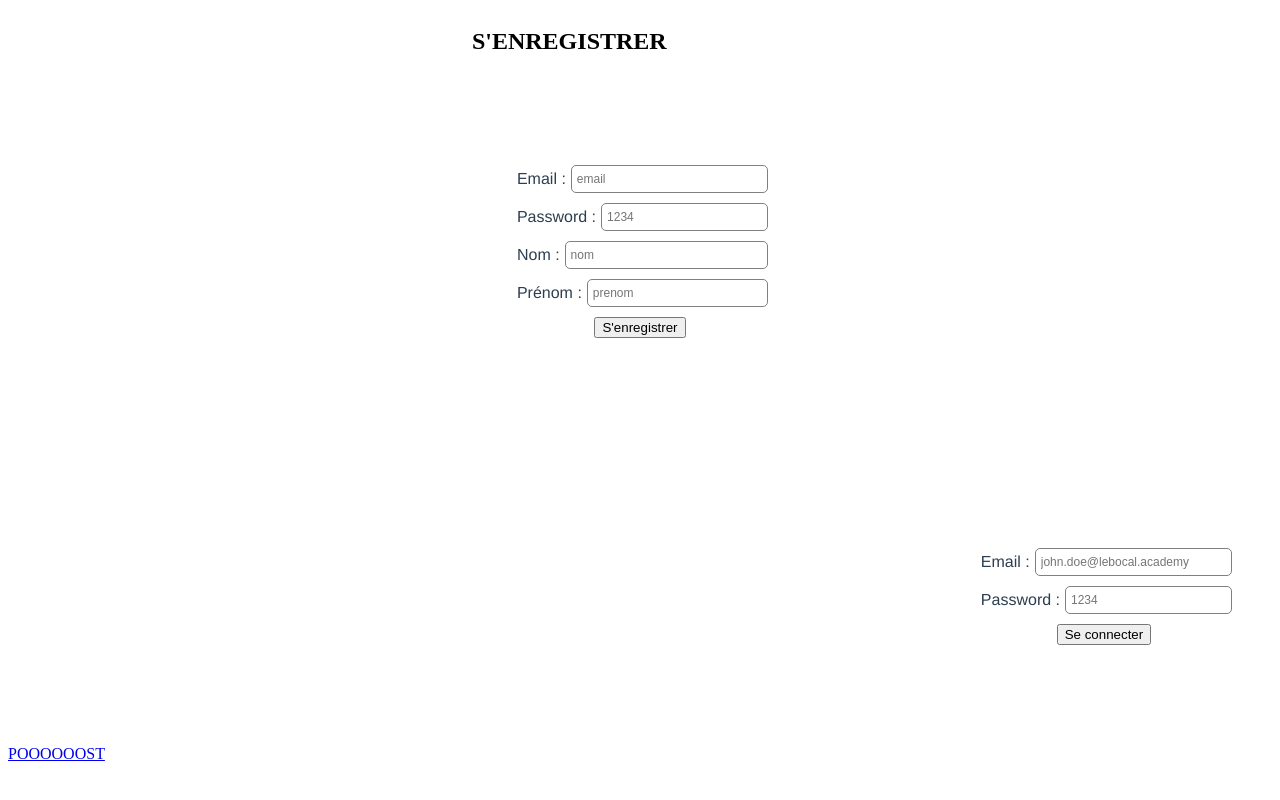
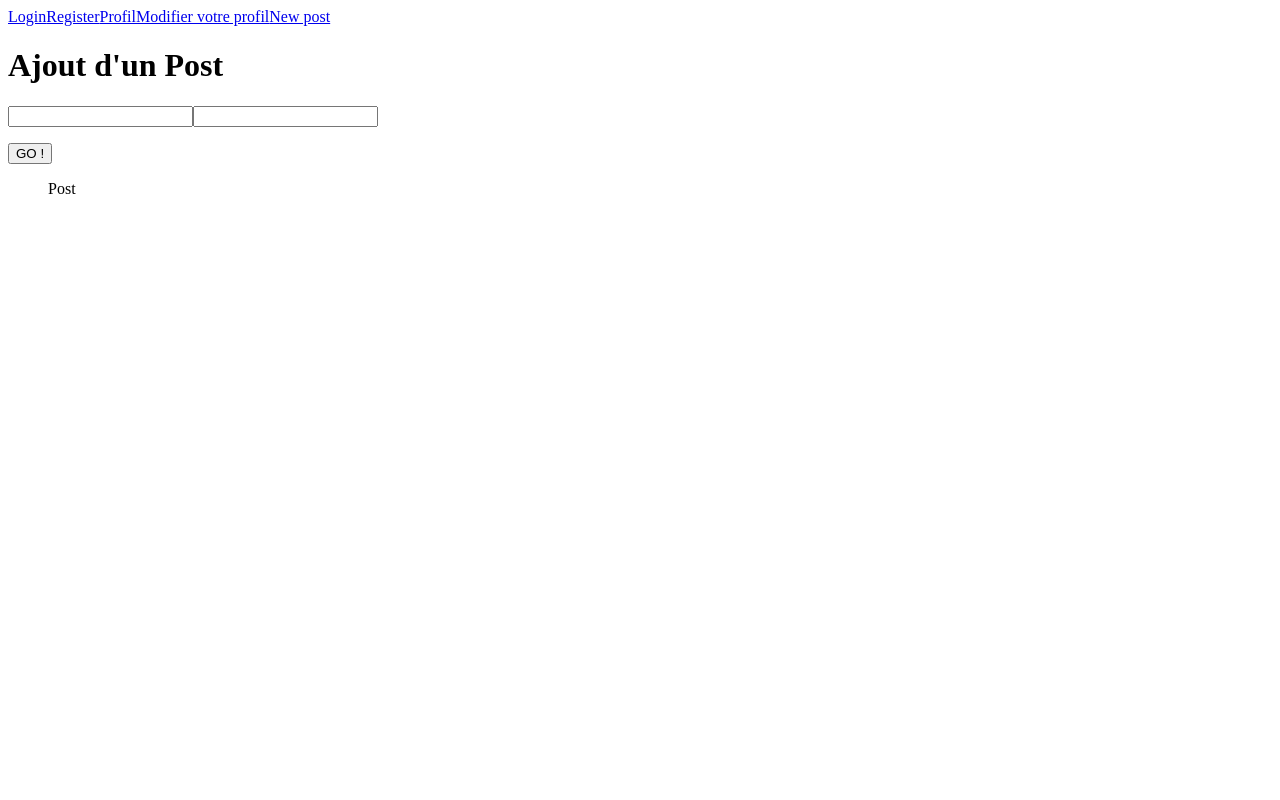
Before and after one commit to nsaya90/ysis, a Vue app: page /Newpost in a window 1280 px wide. Built offline with nearby package versions, Linux system fonts and the light colour scheme.

Commit message:
mise a jour du code avec indication et authentification grâce au token

```diff
--- a/src/App.vue
+++ b/src/App.vue
@@ -1,29 +1,14 @@
 <template>
-  <Register />
-  <Login />
 
-  <router-link to="/NewPost.vue">POOOOOOST</router-link>
+<!-- Ici il faudrait faire un header avec toute les router-link -->
+    <router-link to="/Login">Login</router-link>
+    <router-link to="/Register">Register</router-link>
+    <router-link to="/Profil">Profil</router-link>
+    <router-link to="/Modify">Modifier votre profil</router-link>
+    <router-link to="/NewPost">New post</router-link>
 
-
+    <router-view />
 </template>
 
-<script>
-//  enregistrer
-
-import Register from "./components/Register.vue";
-import Login from "./components/Login.vue";
-
-export default {
-  //   data(){
-  // return{
-
-  // }
-
-  //   },
-
-  components: {
-    Register,
-    Login,
-  },
-};
-</script>
+<style>
+</style>
--- a/src/components/Login.vue
+++ /dev/null
@@ -1,155 +0,0 @@
-<template>
-  <div id="mainContainer">
-    <!-- Formulaire de connexion -->
-    <form @submit.prevent="login">
-      <div class="input-container">
-        <label for="emailInput">Email : </label>
-        <input
-          type="email"
-          id="emailInput"
-          v-model="email"
-          placeholder="john.doe@lebocal.academy"
-          required
-        />
-      </div>
-
-      <div class="input-container">
-        <label for="passwordInput">Password : </label>
-        <input
-          type="password"
-          id="passwordInput"
-          v-model="password"
-          placeholder="1234"
-          required
-        />
-      </div>
-
-      <input class="login-button" type="submit" value="Se connecter" />
-    </form>
-
-    <p v-if="result === true" class="success">
-      Connexion réussie
-      <br />
-      Token: {{ token }}
-    </p>
-    <p v-else-if="result === false" class="error">Connexion échouée</p>
-  </div>
-</template>
-
-<script>
-
-// function buildAuthorizationHeader() {
-//   const token = localStorage.getItem('token');
-//   if (!token) return '';
-//   return `Bearer ${token}`;
-// }
-
-export default {
-  data() {
-    return {
-      email: "",
-      password: "",
-      result: null,
-      token: "",
-    };
-  },
-
-  methods: {
-    async login() {
-      const options = {
-        method: "POST",
-        headers: {
-          "Content-Type": "application/json",
-        },
-        body: JSON.stringify({
-          email: this.email,
-          password: this.password,
-        }),
-      };
-
-      const response = await fetch(
-        "https://social-network-api.osc-fr1.scalingo.io/ysis/login",
-        options
-      );
-
-      const data = await response.json();
-
-      this.result = data.success;
-      if (data.success === true) {
-        this.token = data.token;
-
-        localStorage["token"] = data.token;
-
-        // let key = localStorage["token"]
-
-      }
-    },
-  },
-};
-</script>
-
-
-
-<style>
-#mainContainer {
-  display: flex;
-  justify-content: flex-end;
-  font-family: Avenir, Helvetica, Arial, sans-serif;
-  text-align: center;
-  color: #2c3e50;
-  margin: 100px 30px;
-}
-
-.input-container {
-  margin: 10px;
-  display: flex;
-  flex-direction: row;
-}
-
-.input-container label {
-  padding: 5px;
-}
-
-.input-container input {
-  border: 1px solid grey;
-  padding: 5px;
-  font-size: 12px;
-  border-radius: 5px;
-  flex-grow: 1;
-}
-
-.login-button .register-button {
-  margin: 20px;
-  padding: 10px;
-  background-color: grey;
-  color: white;
-  border: 0px;
-  border-radius: 5px;
-  font-size: 15px;
-}
-
-.login-button:hover {
-  cursor: pointer;
-}
-
-.success {
-  margin-top: 20px;
-  padding: 10px;
-  background-color: #2c962c;
-  color: white;
-}
-
-.error {
-  margin-top: 20px;
-  padding: 10px;
-  background-color: #b42f26;
-  color: white;
-}
-
-.wrapper {
-  display: flex;
-
-  justify-content: center;
-  align-content: center;
-}
-</style>
--- a/src/router/index.js
+++ b/src/router/index.js
@@ -2,6 +2,8 @@ import { createRouter, createWebHistory } from "vue-router";
 import Profil from "@/views/Profil.vue";
 import Modify from "@/views/Modify.vue";
 import NewPost from "@/views/NewPost.vue";
+import Login from "@/views/Login.vue";
+import Register from "@/views/Register.vue";
 
 const routes = [
   {
@@ -15,9 +17,19 @@ const routes = [
     component: Modify,
   },
   {
-    path: "/NewPost",
-    name: "NewPost",
+    path: "/Newpost",
+    name: "newpost",
     component: NewPost,
+  },
+  {
+    path: "/Login",
+    name: "login",
+    component: Login,
+  },
+  {
+    path: "/Register",
+    name: "register",
+    component: Register,
   },
 ];
 
--- /dev/null
+++ b/src/views/Login.vue
@@ -0,0 +1,86 @@
+<template>
+    <div id="mainContainer">
+        <!-- Formulaire de connexion -->
+        <form @submit.prevent="login">
+            <div class="input-container">
+                <label for="emailInput">Email : </label>
+                <input
+                    type="email"
+                    v-model="email"
+                    placeholder="votre mail"
+                    required
+                />
+            </div>
+
+            <div class="input-container">
+                <label for="passwordInput">Password : </label>
+                <input
+                    type="password"
+                    v-model="password"
+                    placeholder="votre mot de password"
+                    required
+                />
+            </div>
+
+            <input class="login-button" type="submit" value="Se connecter" />
+        </form>
+
+        <p v-if="result === true" class="success">
+            Connexion réussie
+            <br />
+            Token: {{ token }}
+        </p>
+        <p v-else-if="result === false" class="error">Connexion échouée</p>
+    </div>
+</template>
+
+<script>
+
+
+export default {
+    data() {
+        return {
+            email: "",
+            password: "",
+            result: null,
+            token: "",
+        };
+    },
+
+    methods: {
+        async login() {
+            const options = {
+                method: "POST",
+                headers: {
+                    "Content-Type": "application/json",
+                },
+                body: JSON.stringify({
+                    email: this.email,
+                    password: this.password,
+                }),
+            };
+
+            const response = await fetch(
+                "https://social-network-api.osc-fr1.scalingo.io/ysis/login",
+                options
+            );
+
+            const data = await response.json();
+
+            this.result = data.success;
+            if (data.success === true) {
+                this.token = data.token;
+
+                // On récupère le token et l'insère dans un localStorage
+                localStorage["token"] = data.token;
+
+                // let key = localStorage["token"]
+            }
+        },
+    },
+};
+</script>
+
+<style>
+
+</style>
--- a/src/views/NewPost.vue
+++ b/src/views/NewPost.vue
@@ -1,3 +1,7 @@
+<!-- !!!!! A faire => Il faut ranger les post du plus récent au plus ancien -->
+
+
+
 <template>
     <h1>Ajout d'un Post</h1>
 
@@ -8,36 +12,35 @@
 
     <button @click="add">GO !</button>
 
-  <div class="box_todo">
+    <div class="box_post">
         <ul>
-      <label for="Todo">Tâche à faire</label>
+            <label for="Todo">Post</label>
             <li v-for="elem in list" :key="elem.description">
                 {{ elem.title }}
                 {{ elem.description }}
-        <input type="button" value="Commencer" @click="commencer" />
+
+                <input type="button" value="LIKE" @click="commencer" />
             </li>
         </ul>
     </div>
 </template>
 
 <script>
+// Je récupère le token dans le localStorage
+// poour pouvoir plus bas l'utiliser lors de login
+// pour remplire la condition du Authorization: `Bearer ${token}`
 const token = localStorage.getItem("token");
-
-// function buildAuthorizationHeader() {
-//   const token = localStorage.getItem("BEARER_TOKEN");
-//   if (!token) return "";
-//   return `Bearer ${token}`;
-// }
 
 export default {
     name: "Post",
     data() {
         return {
             list: [],
+
             inputTask: "",
             info: "",
             infoContent: "",
-      message: "", // => token
+            message: "",
             result: null,
         };
     },
@@ -46,6 +49,14 @@ export default {
         /* -----------------------------------------------------------------------------------------------*/
         /* ------------------------------------METHODES DE L'API => POST ---------------------------------*/
         /* -----------------------------------------------------------------------------------------------*/
+        taskDescription(e) {
+            this.info = e.target.value;
+        },
+
+        taskDescriptionContent(e) {
+            this.infoContent = e.target.value;
+        },
+
         async add() {
             const options = {
                 method: "POST",
@@ -70,7 +81,19 @@ export default {
             if (data.success === true) {
                 this.message = data.message;
             }
-      // }, => end methods de l'API
+            // ici on créé un objet qui sera nos post
+
+            //  !!!! !!!! A faire ici => mettre un id différent pour chaque post qui sera créé
+            //  il nous permettra de gérer le like dans les posit
+            let post = {
+                title: this.info,
+                content: this.infoContent,
+            };
+            // on récupère notre array qui se nomme list dans notre data
+            // on utilise la fonction concat pour rajouter nos post dans un tableau
+            // Pour pouvoir ensuite les afficher dans note template
+            this.list = this.list.concat(post);
+
         },
 
         /* -----------------------------------------------------------------------------------------------*/
@@ -129,27 +152,6 @@ export default {
         },
     },
 
-  /* -----------------------------------------------------------------------------------------*/
-  /* ------------------------------------METHODES DE L'API => LOGIN ----------------------------*/
-  /* -----------------------------------------------------------------------------------------------*/
-
-//   async login(email, password) {
-//     const user = await fetch(
-//       "https://social-network-api.osc-fr1.scalingo.io/ysis/login",
-//       options,
-//       {
-//         method: "POST",
-//         body: JSON.stringify({ email, password }),
-//         headers: {
-//           "Content-Type": "application/json",
-//         },
-//       }
-//     ).then((res) => res.json());
-
-//     localStorage.setItem("BEARER_TOKEN", user.token);
-
-//     return user;
-//   },
 };
 </script>
 
--- a/src/views/Profil.vue
+++ b/src/views/Profil.vue
@@ -1,31 +1,17 @@
 <template>
-  <h1>Bienvenue sur votre profil</h1>
+    <h1>Bienvenue sur votre profil</h1>
 
-  <!-- Nom de l'utilisateur -->
-  <!-- Prénom de l'utilisateur -->
+    <!-- Nom de l'utilisateur -->
+    <!-- Prénom de l'utilisateur -->
 
-  <button>Post</button>
+    <button>Post</button>
 
-  <router-link to="/Modify">Modifier votre profil</router-link>
-
+    <router-link to="/Modify">Modifier votre profil</router-link>
 </template>
 
 <script>
-
-//  const response = await fetch(
-//         "https://social-network-api.osc-fr1.scalingo.io/demo/login",
-//         options
-//       );
-
-//       const data = await response.json();
-//       console.log(data);
-
-
-
 export default {
-  name: 'Profil',
-  components: {
-
-  }
-}
+    name: "Profil",
+    components: {},
+};
 </script>
--- a/src/components/Register.vue
+++ b/src/views/Register.vue
@@ -10,7 +10,6 @@
                         <label for="emailInput">Email : </label>
                         <input
                             type="email"
-                            id="emailInput"
                             v-model="email"
                             placeholder="email"
                             required
@@ -21,7 +20,6 @@
                         <label for="passwordInput">Password : </label>
                         <input
                             type="password"
-                            id="passwordInput"
                             v-model="password"
                             placeholder="1234"
                             required
@@ -119,65 +117,5 @@ export default {
 </script>
 
 <style>
-#mainContainer {
-    display: flex;
-    justify-content: flex-end;
-    font-family: Avenir, Helvetica, Arial, sans-serif;
-    text-align: center;
-    color: #2c3e50;
-    margin: 100px 30px;
-}
 
-.input-container {
-    margin: 10px;
-    display: flex;
-    flex-direction: row;
-}
-
-.input-container label {
-    padding: 5px;
-}
-
-.input-container input {
-    border: 1px solid grey;
-    padding: 5px;
-    font-size: 12px;
-    border-radius: 5px;
-    flex-grow: 1;
-}
-
-.login-button .register-button {
-    margin: 20px;
-    padding: 10px;
-    background-color: grey;
-    color: white;
-    border: 0px;
-    border-radius: 5px;
-    font-size: 15px;
-}
-
-.login-button:hover {
-    cursor: pointer;
-}
-
-.success {
-    margin-top: 20px;
-    padding: 10px;
-    background-color: #2c962c;
-    color: white;
-}
-
-.error {
-    margin-top: 20px;
-    padding: 10px;
-    background-color: #b42f26;
-    color: white;
-}
-
-.wrapper {
-    display: flex;
-
-    justify-content: center;
-    align-content: center;
-}
 </style>
```
Lines whose indentation alone changed are shown as unchanged.
